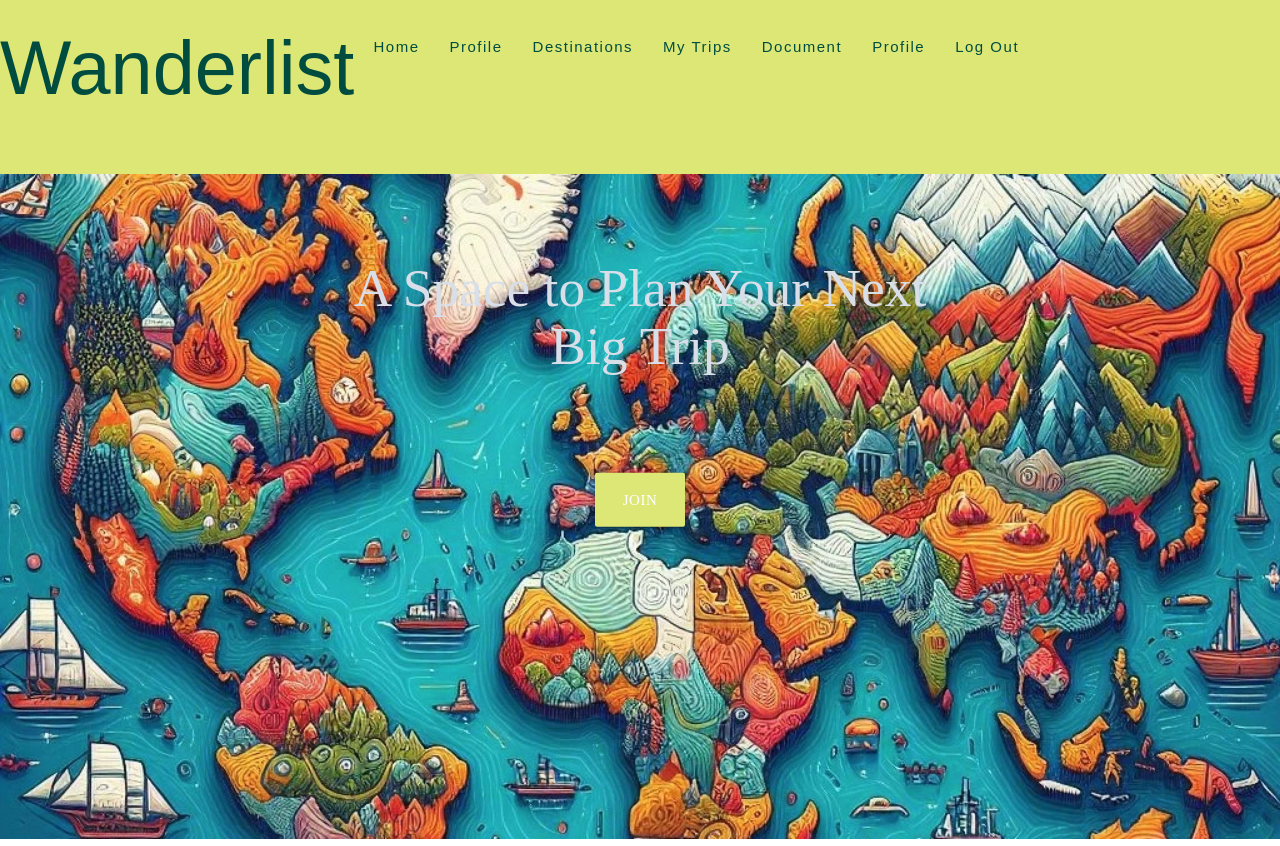
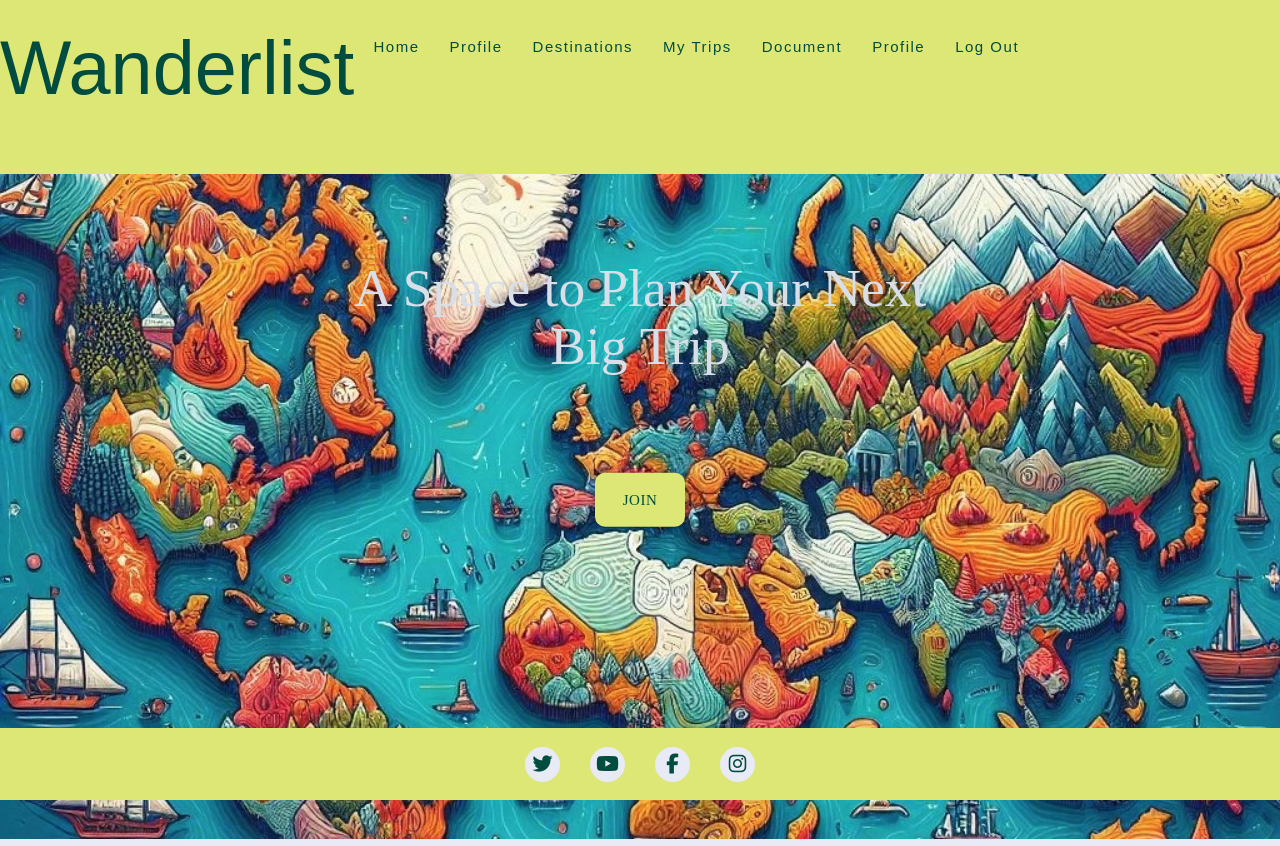
Before and after one commit to al-ell/wanderlist, a Flask app: page / in a window 1280 px wide. Run offline with Flask 3, Linux system fonts and the light colour scheme; some libraries are stand-ins or nearby versions; some web fonts are replaced.

Commit message:
add footer

```diff
--- a/wanderlist/static/css/style.css
+++ b/wanderlist/static/css/style.css
@@ -27,20 +27,35 @@ header {
     top: 0;
 }
 
+/* Colors */
+
+.contact-social-links li a i,
+.social-links li a i:hover {
+    color: #dce775;
+    background-color: #004d40;
+}
+
+.social-links li a i,
+.contact-social-links li a i:hover {
+    background-color: #e8eaf6;
+    color: #004d40;
+}
 
 
-/* body {
+body {
     background-color: #e8eaf6;
-} */
+}
 
-/* Nav */
 
 
 .logo {
+    color: #004d40;
     font-family: "Fredericka the Great", sans-serif;
     font-style: uppercase;
     font-size: 1.2em;
 }
+
+/* Nav */
 
 .sidenav,
 nav ul li a {
@@ -87,8 +102,78 @@ nav ul li a {
     color: #D8DFE9;
 }
 
+.hero-container a {
+    color: #004d40;
+    border-radius: 10px;
+}
+
 .hero-container {
     margin-bottom: 0;
     width: 100%;
     height: 100%;
 }
+
+
+
+
+/* Footer */
+
+footer {
+    height: 9vh;
+    margin: 0;
+    position: fixed;
+    bottom: 0;
+    width: 100%;
+    display: flex;
+    justify-content: center;
+    align-items: center;
+}
+
+.social-container {
+    display: flex;
+    display: inline;
+    flex-direction: row;
+}
+
+.social-icon {
+    display: flex;
+}
+
+.contact-social-links,
+.social-links {
+    list-style-type: none;
+    display: flex;
+}
+
+.contact-social-links li,
+.social-links li {
+    text-align: center;
+    padding: 1rem;
+    display: flex;
+}
+
+.contact-social-links li a,
+.social-links li a {
+    text-decoration: none;
+}
+
+.contact-social-links li a i,
+.social-links li a i {
+    width: 35px;
+    height: 35px;
+    border-radius: 50%;
+    font-size: 20px;
+    line-height: 6px;
+    /*flex added to links themselves, from tutor support*/
+    /* https://css-tricks.com/snippets/css/a-guide-to-flexbox/ */
+    display: flex;
+    justify-content: center;
+    align-items: center;
+    flex-wrap: nowrap;
+    text-decoration: none;
+    /* From Resume project */
+    transition: all 0.35s ease-in-out;
+    -moz-transition: all 0.35s ease-in-out;
+    -webkit-transition: all 0.35s ease-in-out;
+    -o-transition: all 0.35s ease-in-out;
+}
--- a/wanderlist/templates/base.html
+++ b/wanderlist/templates/base.html
@@ -50,6 +50,37 @@
         {% block content %}
         {% endblock %}
     </main>
+
+    <footer class="footer lime lighten-2">
+        <div class="social-container">
+          <ul class="social-links">
+            <li class="list-inline-item social-icon">
+              <a target="_blank" href="https://twitter.com/">
+                  <i class="fa fa-twitter" aria-hidden="true"></i>
+                  <span class="sr-only">Twitter</span>
+              </a>
+              </li>
+            <li class="list-inline-item social-icon">
+              <a target="_blank" href="https://www.youtube.com/">
+                <i class="fa fa-youtube" aria-hidden="true"></i>
+                <span class="sr-only">Youtube</span>
+              </a>
+            </li>
+            <li class="list-inline-item social-icon">
+              <a target="_blank" href="https://en-gb.facebook.com//">
+                <i class="fa fa-facebook" aria-hidden="true"></i>
+                <span class="sr-only">Facebook</span>
+              </a>
+            </li>
+            <li class="list-inline-item social-icon">
+              <a target="_blank" href="https://www.instagram.com/">
+                <i class="fa fa-instagram" aria-hidden="true"></i>
+                <span class="sr-only">Instagram</span>
+              </a>
+            </li>
+          </ul>
+        </div>
+      </footer>
     <!-- Font Awesome CDN -->
     <script
       src="https://kit.fontawesome.com/fe32e32a81.js"
```
